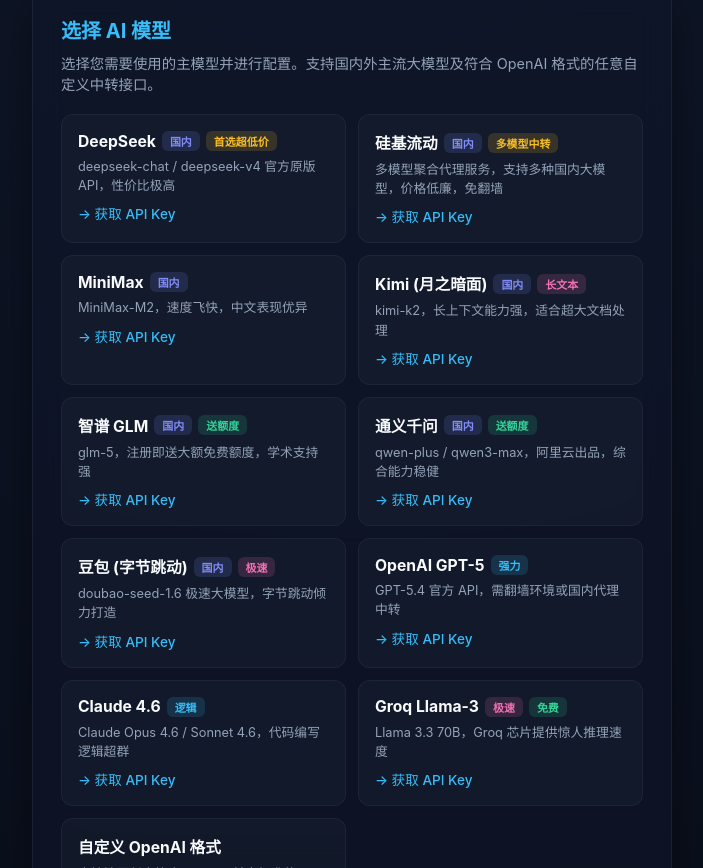
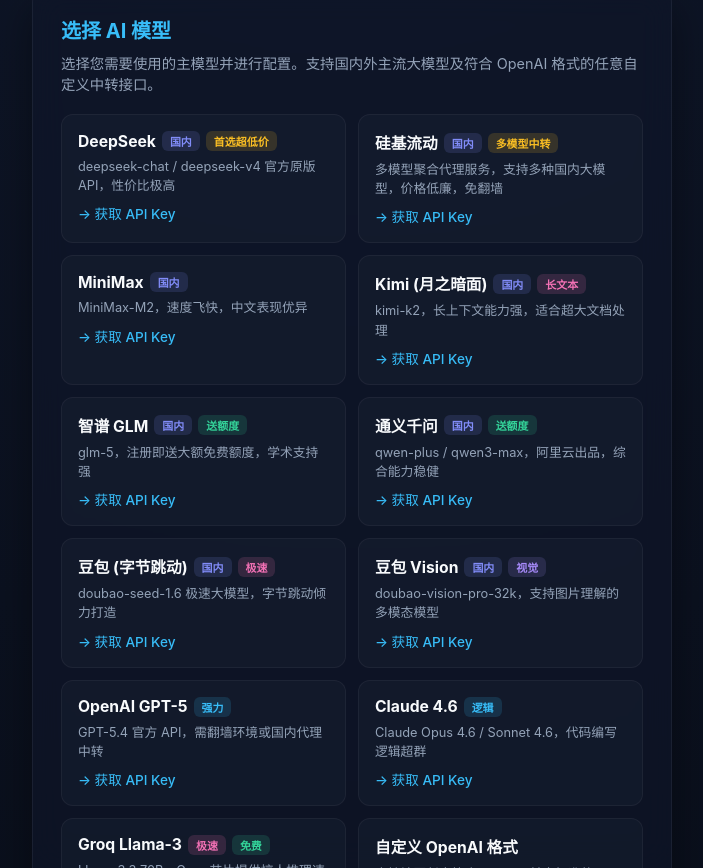
Before and after one commit to dxxtsh/lubanai, a React app: page resources/Config.html in a window 1280 px wide. Shown: the part 340-1208 px from the top of the page, without its empty margins (288-991 px from the left). Built offline with nearby package versions, Linux system fonts and the light colour scheme; no server answers.

Commit message:
feat: add Doubao Vision model option for multi-modal support

```diff
--- a/resources/Config.html
+++ b/resources/Config.html
@@ -57,6 +57,7 @@
 .tag.cn { background: rgba(129,140,248,0.15); color: #818cf8; }
 .tag.fast { background: rgba(244,114,182,0.15); color: #f472b6; }
 .tag.cheap { background: rgba(251,191,36,0.15); color: #fbbf24; }
+.tag.vision { background: rgba(167,139,250,0.15); color: #a78bfa; }
 .check { position: absolute; top: 12px; right: 14px; color: #38bdf8; font-size: 1.1em; display: none; font-weight: bold; }
 .model-card.selected .check { display: block; }
 
@@ -234,6 +235,12 @@
                 <span class="check">✓</span>
                 <h4>豆包 (字节跳动) <span class="tag cn">国内</span><span class="tag fast">极速</span></h4>
                 <p>doubao-seed-1.6 极速大模型，字节跳动倾力打造</p>
+                <a class="buy-link" href="https://console.volcengine.com/ark" target="_blank">→ 获取 API Key</a>
+            </div>
+            <div class="model-card" data-provider="doubao" data-base="https://ark.cn-beijing.volces.com/api/v3" data-model="doubao-vision-pro-32k-250615">
+                <span class="check">✓</span>
+                <h4>豆包 Vision <span class="tag cn">国内</span><span class="tag vision">视觉</span></h4>
+                <p>doubao-vision-pro-32k，支持图片理解的多模态模型</p>
                 <a class="buy-link" href="https://console.volcengine.com/ark" target="_blank">→ 获取 API Key</a>
             </div>
             <div class="model-card" data-provider="openai" data-base="https://api.openai.com/v1" data-model="gpt-5.4">
```
